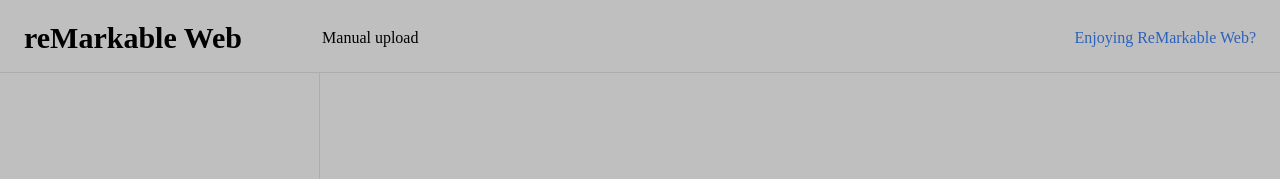
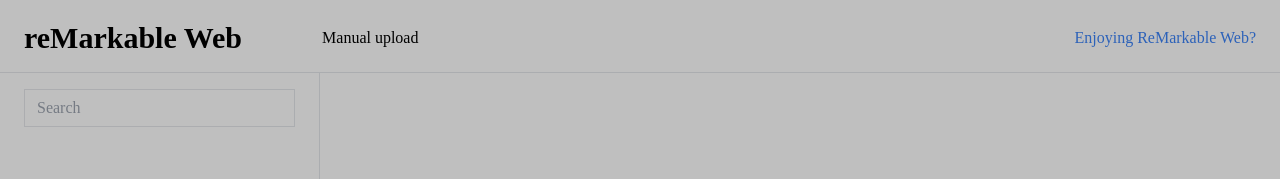
Before and after one commit to AndrewBestbier/reMarkableWeb, a Next.js app: page / in a window 1280 px wide. Shown: the top 179 px of the page. Built offline with nearby package versions, Linux system fonts and the light colour scheme.

Commit message:
Add search

```diff
--- a/package.json
+++ b/package.json
@@ -16,6 +16,7 @@
     "extract-zip": "^2.0.1",
     "file-saver": "^2.0.5",
     "formik": "^2.2.9",
+    "fuse.js": "^6.6.2",
     "glob": "^8.0.3",
     "list-to-tree": "^2.2.5",
     "next": "12.2.4",
--- a/pages/index.tsx
+++ b/pages/index.tsx
@@ -1,4 +1,4 @@
-import { useEffect, useState } from "react";
+import { ChangeEvent, useEffect, useState } from "react";
 import { Header } from "../components/header";
 import { AiFillFolder, AiFillFile, AiOutlineFolder } from "react-icons/ai";
 import { HiOutlineChevronRight, HiOutlineChevronDown } from "react-icons/hi";
@@ -8,6 +8,7 @@
 import classNames from "classnames";
 import { saveAs } from "file-saver";
 import { RegisterDeviceModal } from "../components/register-modal";
+import Fuse from "fuse.js";
 
 type File = {
   id: string;
@@ -24,16 +25,22 @@
 
 const store = proxy<{
   examinedFileHash: string;
+  searchText: string;
   refreshToken: string;
   examinedFileTitle: string;
 }>({
   examinedFileHash: "",
+  searchText: "",
   examinedFileTitle: "",
   refreshToken: "",
 });
 
 const setExaminedFileHash = (fileHash: string) => {
   store.examinedFileHash = fileHash;
+};
+
+const setSearchText = (searchText: string) => {
+  store.searchText = searchText;
 };
 
 const setExaminedFileTitle = (fileTitle: string) => {
@@ -119,7 +126,7 @@
       );
       return response.data.refreshToken;
     },
-    { enabled: !!deviceToken, staleTime: Infinity }
+    { enabled: !!deviceToken && true, staleTime: Infinity }
   );
 
   useEffect(() => {
@@ -219,8 +226,6 @@
 
   const files = (filteredFiles || []).concat(missingUpdatesQuery?.data || []);
 
-  const fileTree = createDataTree(files);
-
   return (
     <>
       <Header />
@@ -232,7 +237,7 @@
       />
       <div className="grid grid-cols-12 grid-rows-1 grow overflow-hidden">
         <div className="col-span-3 overflow-x-auto overflow-y-auto flex grow">
-          <Sidebar fileTree={fileTree} />
+          <Sidebar files={files} />
         </div>
         <div className="col-span-9 flex grow overscroll-contain overflow-auto">
           <FileView />
@@ -421,7 +426,7 @@
         {file.type === "CollectionType" && !file.childNodes.length ? (
           <AiOutlineFolder className="min-w-fit ml-6" />
         ) : null}
-        {file.type === "DocumentType" && !file.childNodes.length ? (
+        {file.type === "DocumentType" && !file.childNodes?.length ? (
           <AiFillFile className="min-w-fit ml-6" />
         ) : null}
         {file.visibleName}
@@ -440,17 +445,45 @@
   );
 };
 
-const Sidebar = ({ fileTree }: { fileTree: File[] }) => {
+const Sidebar = ({ files }: { files: File[] }) => {
+  const { searchText } = useSnapshot(store);
+
+  const fuse = new Fuse(
+    files.filter((file) => file.type === "DocumentType"),
+    {
+      keys: ["visibleName"],
+      includeScore: true,
+      threshold: 0.4,
+    }
+  );
+
+  const searchResults = fuse.search(searchText);
+  console.log("a", searchResults);
+  const fileTree = createDataTree(files);
+
+  const onSearch = (event: ChangeEvent<HTMLInputElement>) => {
+    setSearchText(event.target.value);
+  };
+
   return (
     <div className="py-4 px-6 border-r whitespace-nowrap overflow-auto grow">
-      {fileTree
+      <input
+        type="text"
+        className="w-full mb-4 appearance-none border w-full py-2 px-3 text-gray-700 leading-tight focus:outline-none focus:shadow-outline"
+        value={searchText}
+        placeholder="Search"
+        onChange={onSearch}
+      />
+      {!searchText
+        ? fileTree
             .sort(
               (a, b) =>
                 a.type.localeCompare(b.type) ||
                 a.visibleName.localeCompare(b.visibleName)
             )
-        .map((file) => (
-          <File file={file} key={file.id} />
+            .map((file) => <File file={file} key={file.id} />)
+        : searchResults.map((result) => (
+            <File file={result.item} key={result.item.id} />
           ))}
     </div>
   );
```
Also changed, not shown: 2 other files (tests, documents, lock files or other folders). Lines whose indentation alone changed are shown as unchanged.
